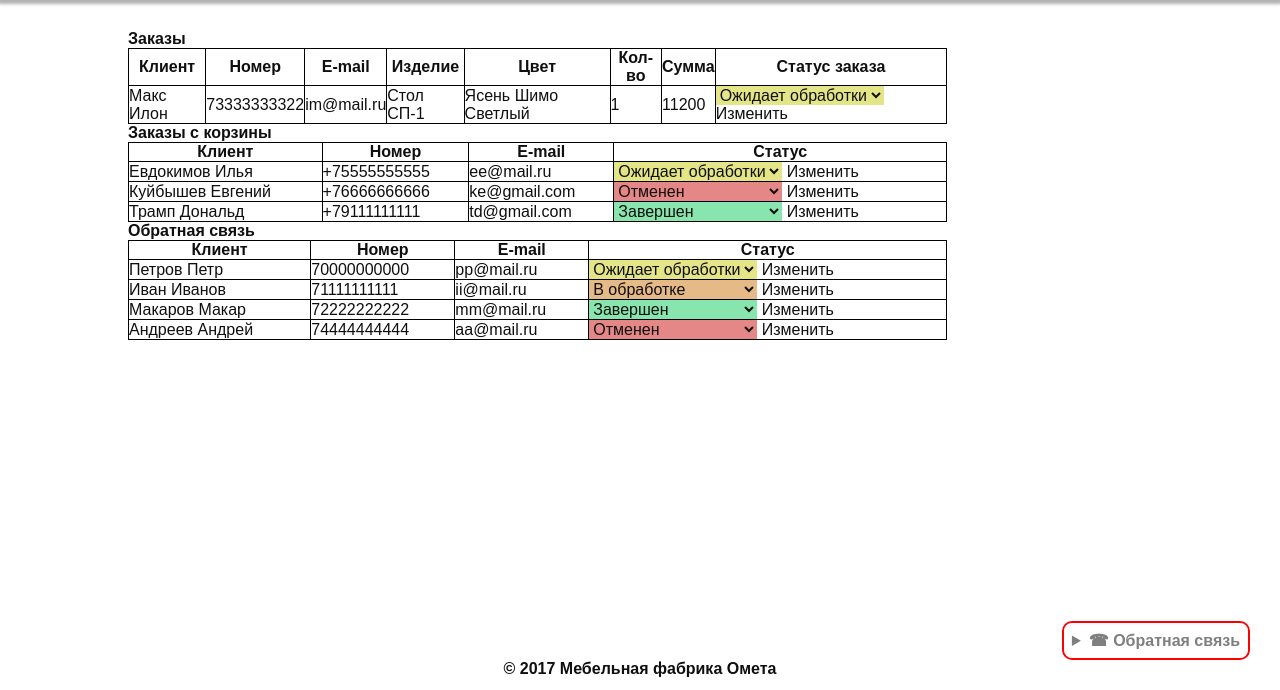
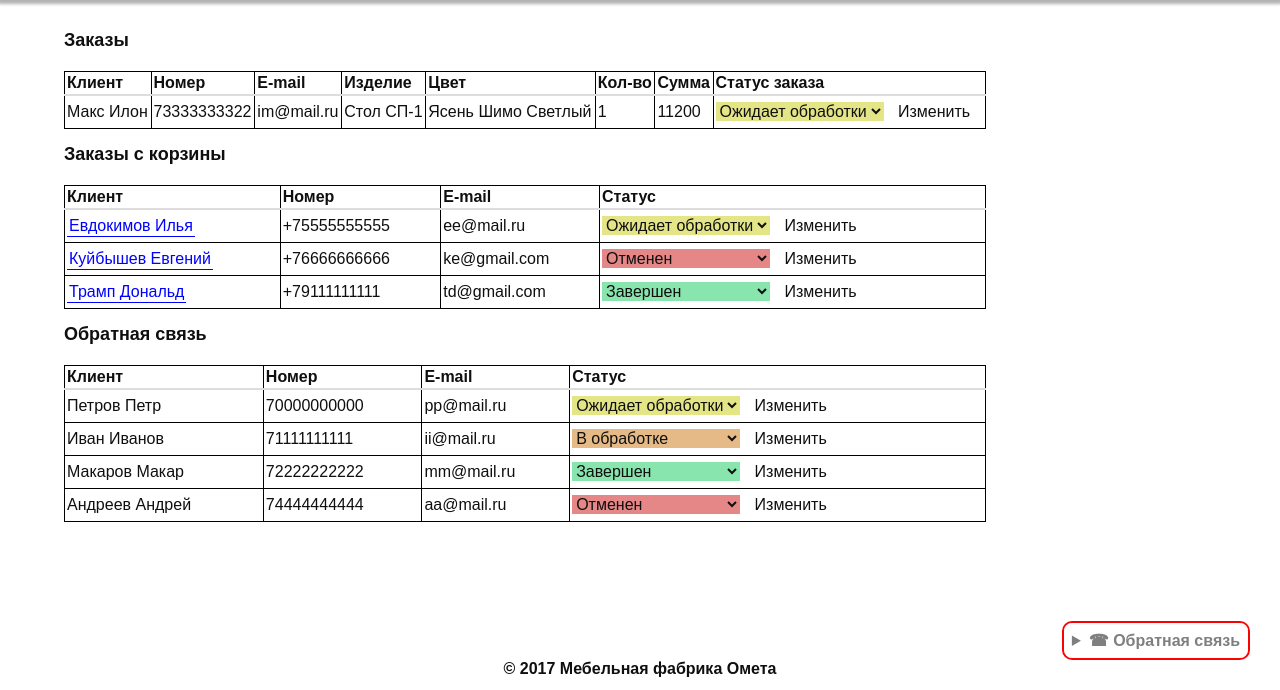
Before and after one commit to sergio11iw/project_om, a Django app: page /adminus in a window 1280 px wide. Shown: the part 110-800 px from the top of the page. Run offline with Django 5.2, Linux system fonts and the light colour scheme; a user stored in the database is signed in; data comes from the database, SQL or seed files in the repository; both versions use the stored data as it was after the commit; some libraries are stand-ins or nearby versions.

Commit message:
доработка

```diff
--- a/templates/adminus.html
+++ b/templates/adminus.html
@@ -1,7 +1,7 @@
 {% extends 'base.html' %}
 {% block content %}
 {% load static %}
-<div class="adminus">
+<div class="cart">
 <h1>Заказы</h1>
 <table style="border-collapse: collapse; width: 80%;">
     <thead >
```
Also changed, not shown: db.sqlite3.
